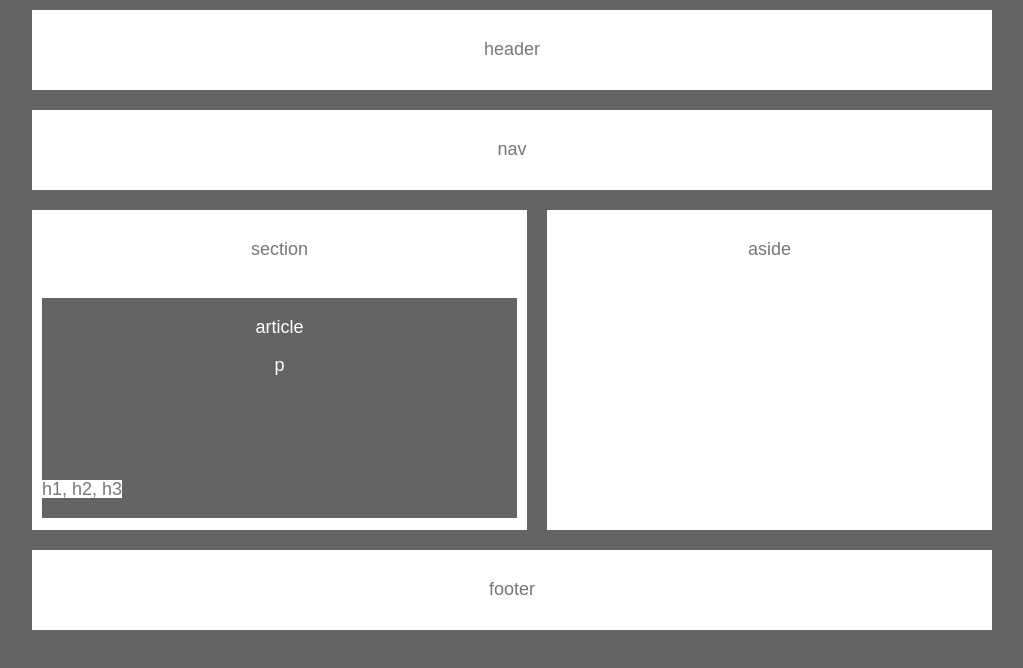
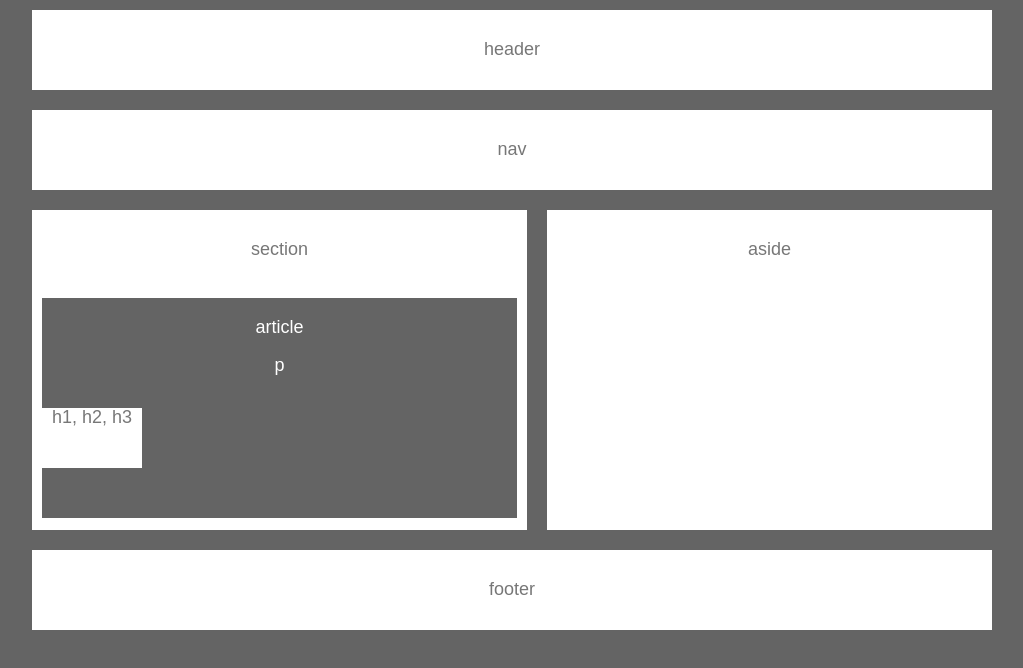
Before and after one commit to meghabprasad/HW-Wireframe, a plain HTML site: page index.html in a window 1280 px wide. Shown: the whole page, without its empty margins (128-1151 px from the left). Drawn offline with Linux system fonts and the light colour scheme.

```diff
--- a/style.css
+++ b/style.css
@@ -52,10 +52,11 @@ html {
 }
 .h{
 	position: absolute;
-	bottom: 20px;
+	bottom: 50px;
 	color: #777;
 	background: white;
-
+	width: 100px;
+	height: 60px;
 }
 .aside{
 	margin-bottom: 20px;
```
